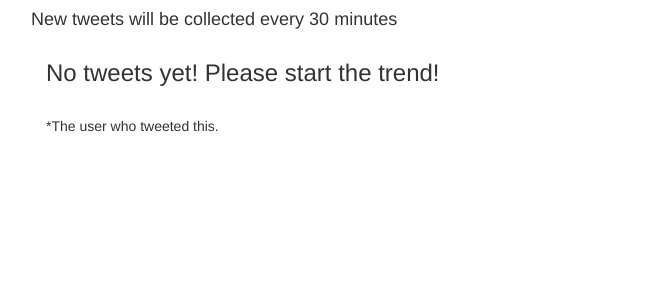
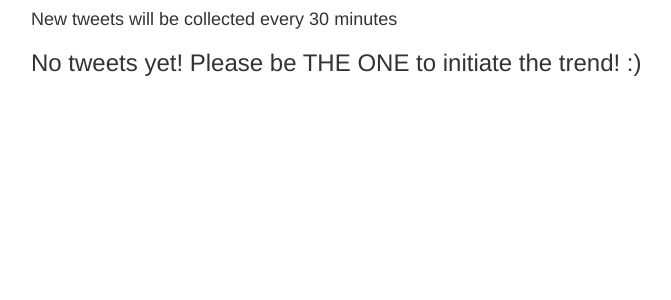
Before and after one commit to fortyplustwo/yalgaar, a Flask app: template web/templates/tweets.html in a window 1280 px wide. Shown: the top 300 px of the page, without its empty margins (24-695 px from the left). Run offline with Flask 2, Linux system fonts and the light colour scheme; the template is opened without the code that fills it, so the values that code supplies are empty; some libraries are stand-ins or nearby versions.

Commit message:
A clean, searchable, sortable, paginated table thanks to DataTables plugin!

```diff
--- a/web/templates/tweets.html
+++ b/web/templates/tweets.html
@@ -9,6 +9,15 @@
 
         <!-- Latest compiled and minified JavaScript -->
         <script src="https://maxcdn.bootstrapcdn.com/bootstrap/3.3.4/js/bootstrap.min.js"></script>
+
+        <!-- for the awesome table -->
+        <!-- DataTables CSS -->
+        <link rel="stylesheet" type="text/css" href="//cdn.datatables.net/1.10.6/css/jquery.dataTables.css">
+        <!-- jQuery -->
+        <script type="text/javascript" charset="utf8" src="//code.jquery.com/jquery-1.10.2.min.js"></script>
+        <!-- DataTables -->
+        <script type="text/javascript" charset="utf8" src="//cdn.datatables.net/1.10.6/js/jquery.dataTables.js"></script>
+
     </head>
     <body>
     <!-- for the fb share buttons -->
@@ -21,24 +30,39 @@
           fjs.parentNode.insertBefore(js, fjs);
         }(document, 'script', 'facebook-jssdk'));
     </script>
+    <script>
+        $(document).ready(function(){
+            $('#tweets_ka_table').DataTable();
+        });
+    </script>
     <div class='container'>
         <div class='row'>
             <h4> New tweets will be collected every 30 minutes </h4>
-            <div class='table-responsive col-md-8'>
-                <table class='table table-bordered table-hover'>
+            {% if not tweets %}
+            <h3> No tweets yet! Please be THE ONE to initiate the trend! :)</h3></td>
+            {% else %}
+            <table id='tweets_ka_table' class='table table-bordered table-hover'>
+                <thead>
+                   <tr>
+                       <td> Awesome Tweet! </td>
+                       <td> By user </td>
+                       <td> Share on Twitter </td>
+                       <td> Share on FaseBook </td>
+                    </tr>
+                </thead>
+                <tbody>
                 {% for tweet,user,tweet_id in tweets %}
                 <tr>
-                        <td> {{ tweet }}  </td>
+
+                    <td> {{ tweet }} </td>
                     <td> <a href="https://twitter.com/{{ user|urlencode }}">{{user}}</a></td>
                     <td> <a class="btn btn-primary" href="{{'https://twitter.com/intent/tweet?text=' ~ tweet|urlencode }}" target="_blank">Tweet this</a> </td>
-                        <td> <div class="fb-share-button" data-href="https://twitter.com/{{user}}/status/{{tweet_id}}" data-layout="button_count"></div>
+                    <td> <div class="fb-share-button" data-href="https://twitter.com/{{user}}/status/{{tweet_id}}" data-layout="button"></div>
                 </tr>
-                    {% else %}
-                        <h3> No tweets yet! Please start the trend! </h3>
                 {% endfor %}
+                </tbody>
             </table>
-                <p>*The user who tweeted this.</p>
-            </div>
+          {% endif %}
     </div>
 </div>
 </body>
```
Lines whose indentation alone changed are shown as unchanged.
